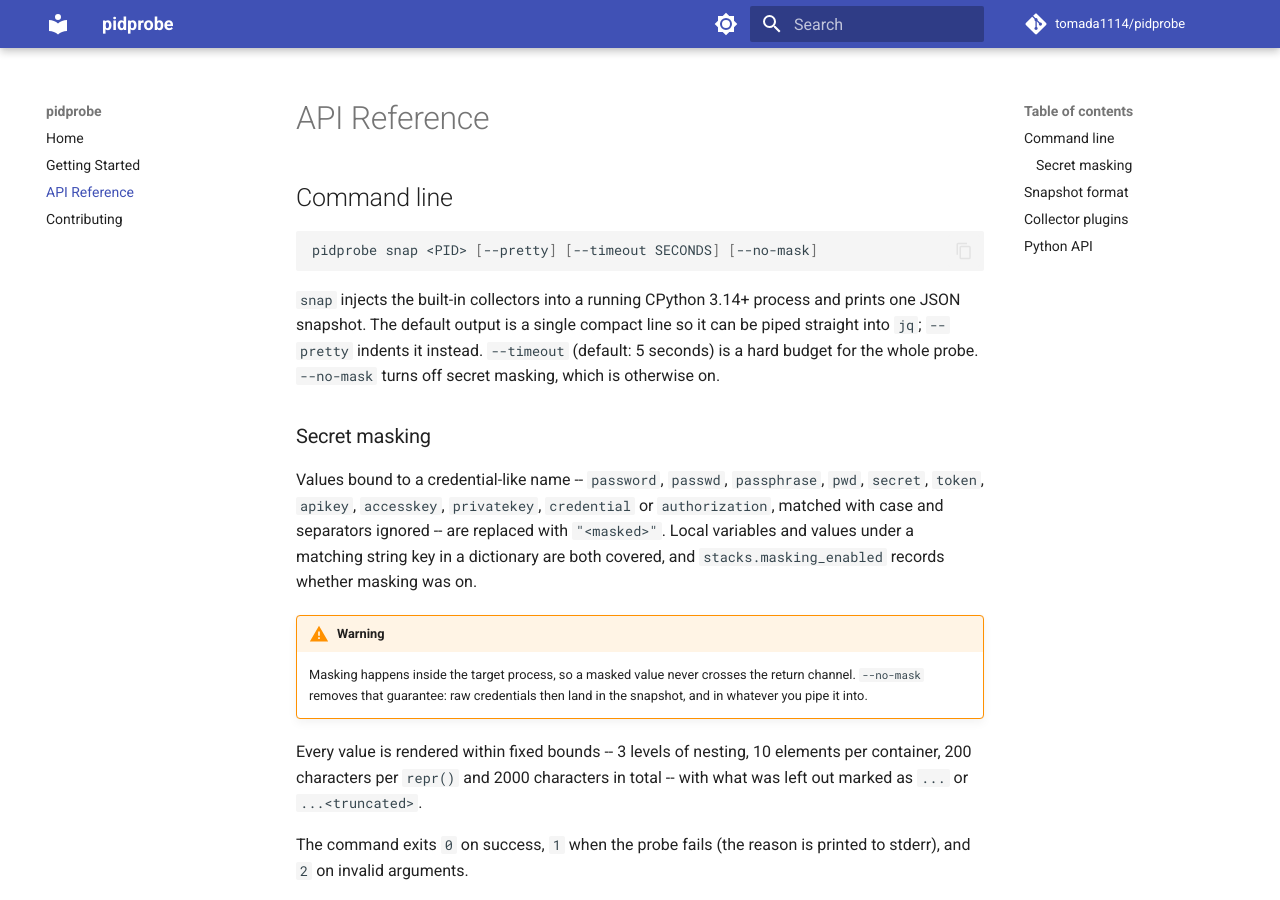
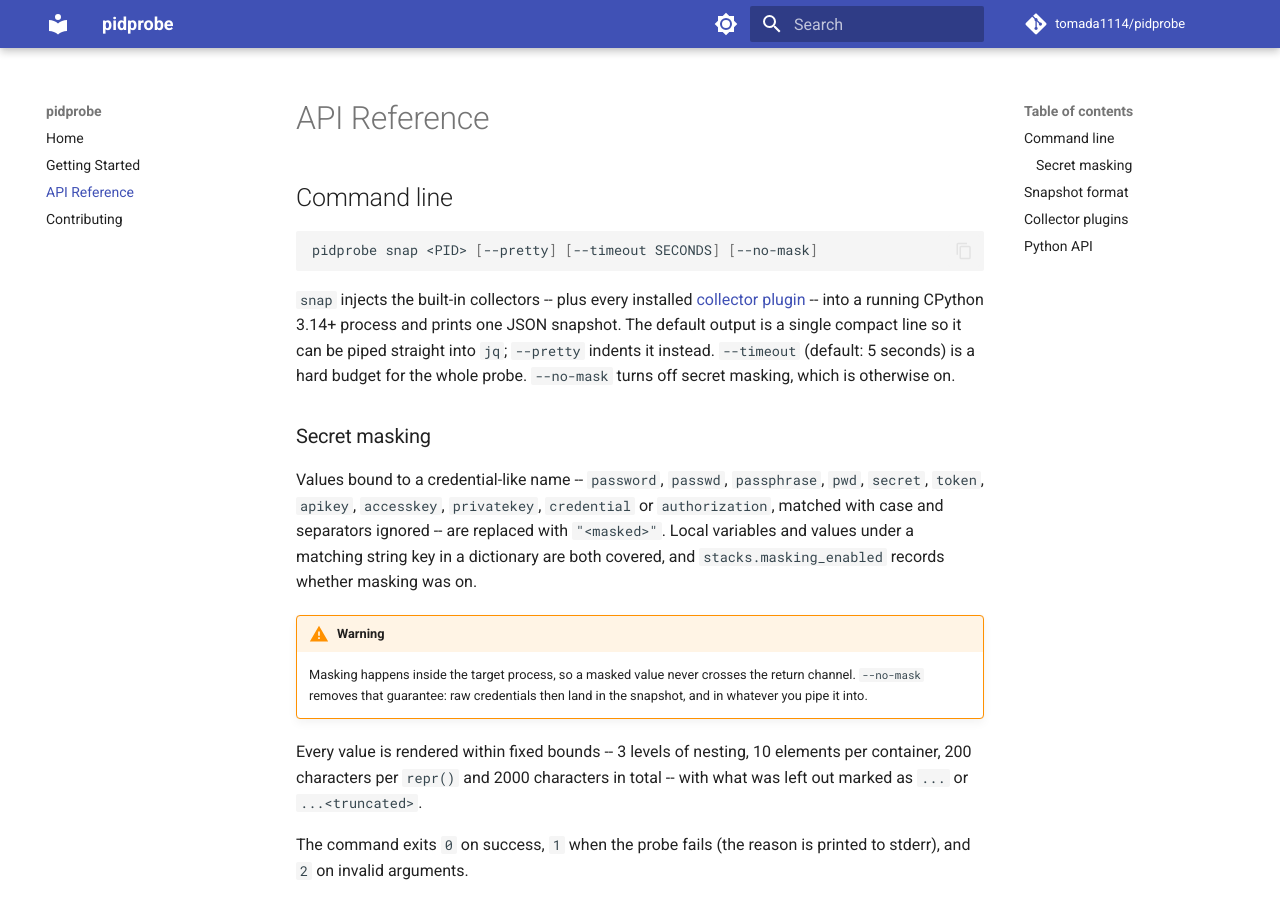
Before and after one commit to tomada1114/pidprobe, an MkDocs documentation site: the page built from docs/reference.md, in a window 1280 px wide and 900 px high. Built offline with MkDocs 1.6.1 and Material for MkDocs 9.7.7, drawn with Linux system fonts in a browser that asks for light colours; comment, search, counter and statistics services are not loaded.

Commit message:
docs: note that snap runs installed collector plugins too
Claude-Session: https://claude.ai/code/session_01GhmwfJ4AahfzkPBYY1JMip

````diff
--- a/docs/reference.md
+++ b/docs/reference.md
@@ -6,7 +6,8 @@
 pidprobe snap <PID> [--pretty] [--timeout SECONDS] [--no-mask]
 ```
 
-`snap` injects the built-in collectors into a running CPython 3.14+ process
+`snap` injects the built-in collectors -- plus every installed
+[collector plugin](#collector-plugins) -- into a running CPython 3.14+ process
 and prints one JSON snapshot. The default output is a single compact line so
 it can be piped straight into `jq`; `--pretty` indents it instead.
 `--timeout` (default: 5 seconds) is a hard budget for the whole probe.
````
